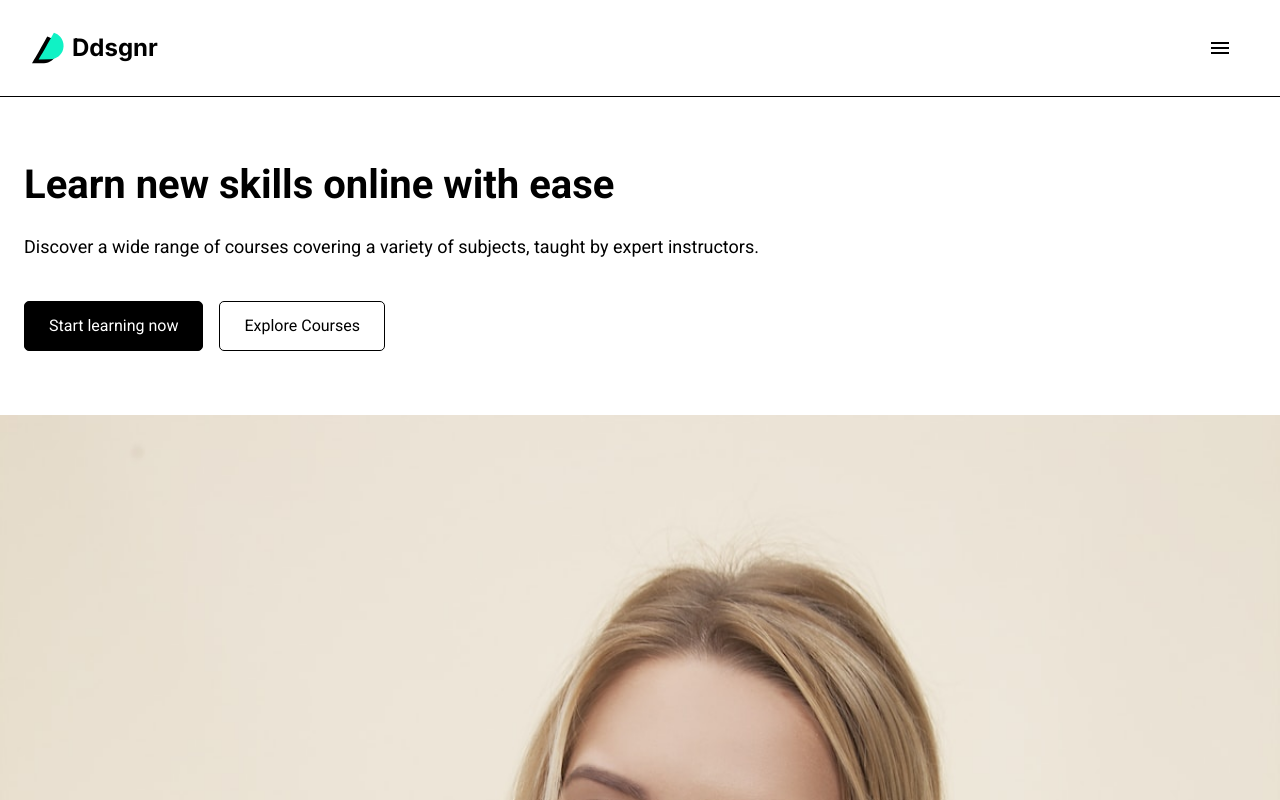
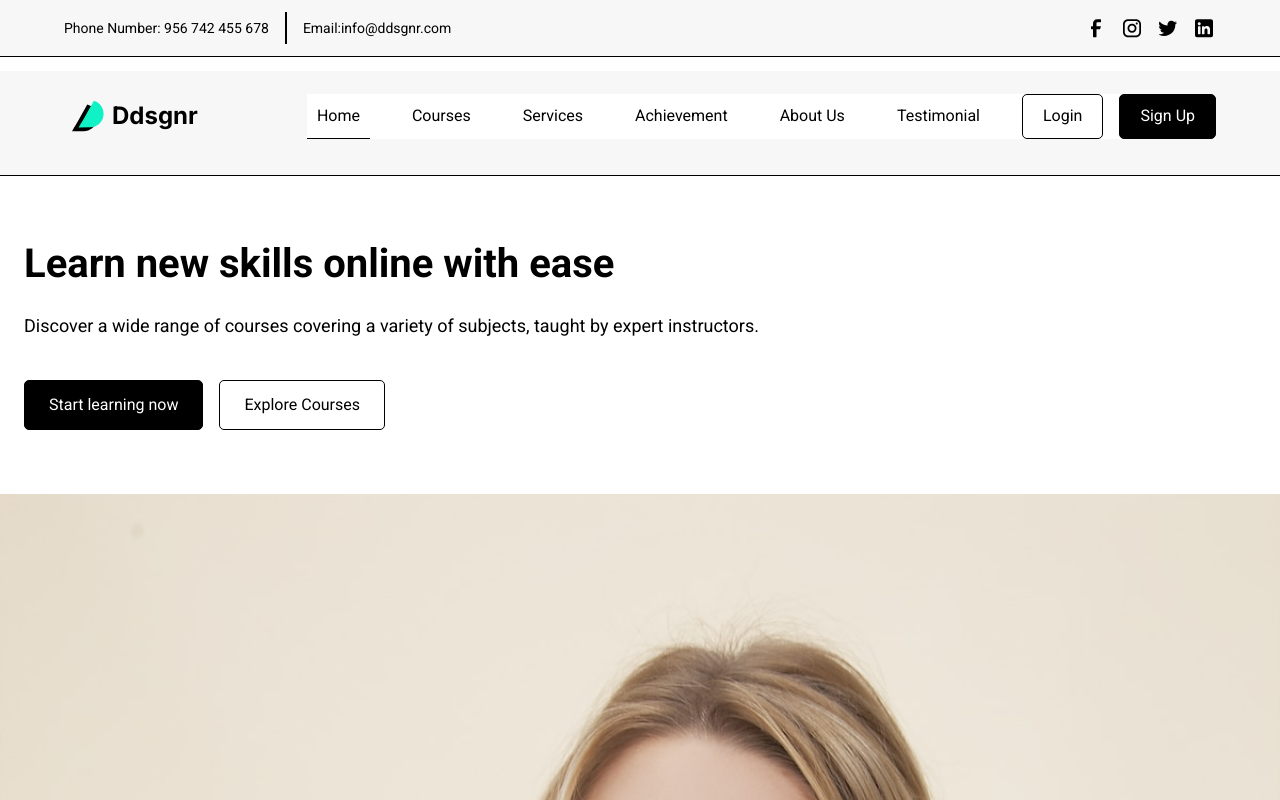
Before and after one commit to dev-hanzala/figma-responsive-assignment, a Next.js app: page / in a window 1280 px wide. Shown: the top 800 px of the page. Built offline with nearby package versions, Linux system fonts and the light colour scheme.

Commit message:
Header finished

```diff
--- a/components/Header.tsx
+++ b/components/Header.tsx
@@ -2,15 +2,66 @@ import Image from "next/image";
 
 const Header = () => {
   return (
-    <header className="border-b border-b-black">
-      <div className="flex mx-6 my-3 justify-center items-center gap-8">
-        <div className="flex flex-grow justify-start items-center gap-2 px-2">
-          <Image src="/logo.svg" alt="logo" width={32} height={30} />
-          <span className="font-inter text-2xl font-bold">Ddsgnr</span>
+    <header>
+      <div className="hidden xl:block border-b border-b-black xl:bg-[#f7f7f7] px-16">
+        <div className="flex justify-between items-center gap-8 py-3 w-full">
+          <div className="flex justify-center items-center gap-4">
+            <p className="text-sm">Phone Number: 956 742 455 678</p>
+            <div className="border border-black h-8"></div>
+            <p className="text-sm">Email:info@ddsgnr.com</p>
+          </div>
+          <div className="flex justify-center items-center gap-3">
+            <Image
+              src={"/facebook.svg"}
+              alt="facebook"
+              height={24}
+              width={24}
+            />
+            <Image
+              src={"/instagram.svg"}
+              alt="instagram"
+              height={24}
+              width={24}
+            />
+            <Image src={"/twitter.svg"} alt="twitter" height={24} width={24} />
+            <Image
+              src={"/linkedin.svg"}
+              alt="linkedin"
+              height={24}
+              width={24}
+            />
+          </div>
         </div>
-        <div className="flex flex-grow-0 justify-center items-center p-6">
-					<Image src="/menu.svg" alt="menu" width={24} height={24} />
-				</div>
+      </div>
+      <div className="border-b border-b-black xl:bg-[#f7f7f7]">
+        <div className="flex mx-6 xl:mx-16 my-3 xl:my-[14px] justify-center xl:justify-between items-center gap-8 xl:gap-0">
+          <div className="flex flex-grow justify-start items-center gap-2 px-2 xl:py-[29px]">
+            <Image src="/logo.svg" alt="logo" width={32} height={30} />
+            <span className="font-inter text-2xl font-bold">Ddsgnr</span>
+          </div>
+          <div className="hidden xl:flex bg-white gap-8">
+            <div className="flex gap-8">
+              <button className="border-b border-black p-[10px]">Home</button>
+              <button className="p-[10px]">Courses</button>
+              <button className="p-[10px]">Services</button>
+              <button className="p-[10px]">Achievement</button>
+              <button className="p-[10px]">About Us</button>
+              <button className="p-[10px]">Testimonial</button>
+            </div>
+            <div className="flex gap-4">
+              <button className="py-2 px-5 rounded-[5px] border border-black">
+                Login
+              </button>
+              <button className="py-2 px-5 rounded-[5px] bg-black text-white border border-black">
+                Sign Up
+              </button>
+            </div>
+          </div>
+          {/* Mobile Menu Icon */}
+          <div className="xl:hidden flex flex-grow-0 justify-center items-center p-6">
+            <Image src="/menu.svg" alt="menu" width={24} height={24} />
+          </div>
+        </div>
       </div>
     </header>
   );
```
